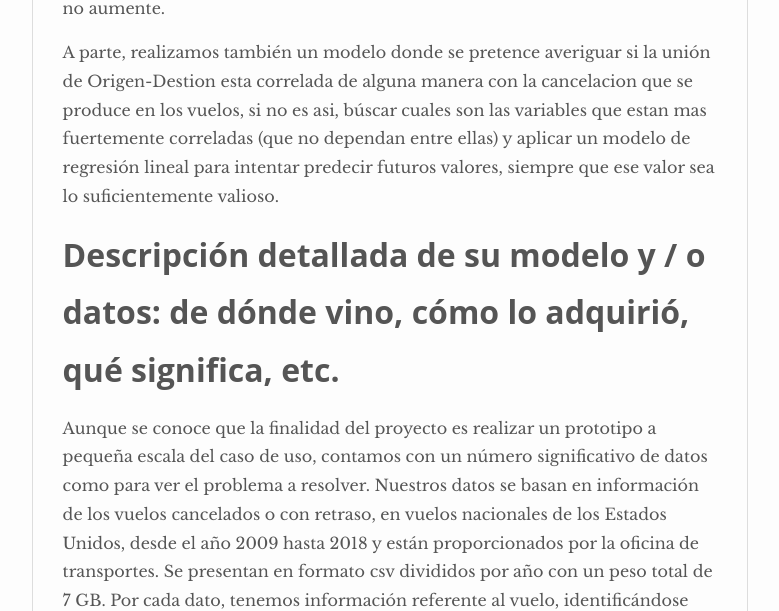
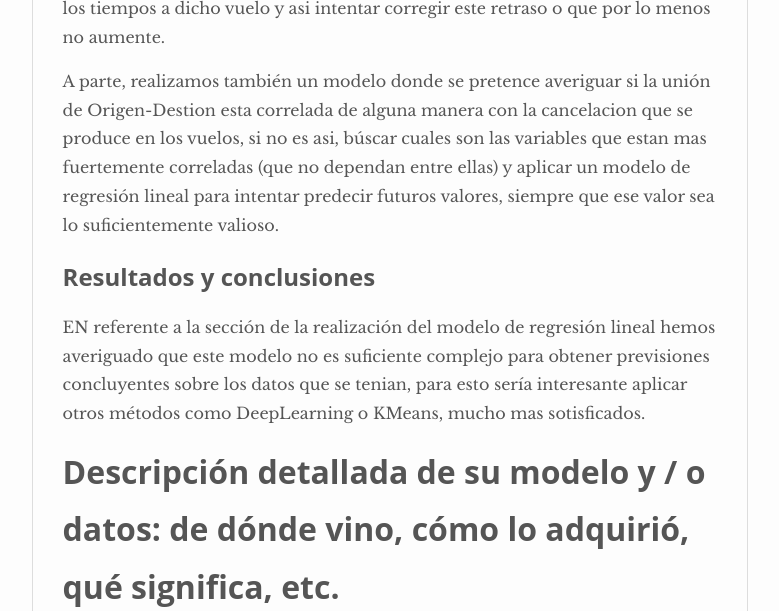
Before and after one commit to ivanfermena/Airline-Delay-Cancellation-Big-Data, a Jekyll site: the page built from _pages/documents.md, in a window 1280 px wide and 1400 px high, scrolled down 4530 px. Shown: the top 611 px of the window, without its empty margins (250-1029 px from the left). Built offline with Jekyll 4.4.1, drawn with Linux system fonts in a browser that asks for light colours; some of the changed text lies outside the part shown; grey boxes are pictures that could not be loaded.

Commit message:
Documentacion

```diff
--- a/_pages/documents.md
+++ b/_pages/documents.md
@@ -53,10 +53,13 @@
 
 A parte, realizamos también un modelo donde se pretence averiguar si la unión de Origen-Destion esta correlada de alguna manera con la cancelacion que se produce en los vuelos, si no es asi, búscar cuales son las variables que estan mas fuertemente correladas (que no dependan entre ellas) y aplicar un modelo de regresión lineal para intentar predecir futuros valores, siempre que ese valor sea lo suficientemente valioso.
 
+## Resultados y conclusiones
+
+EN referente a la sección de la realización del modelo de regresión lineal hemos averiguado que este modelo no es suficiente complejo para obtener previsiones concluyentes sobre los datos que se tenian, para esto sería interesante aplicar otros métodos como DeepLearning o KMeans, mucho mas sotisficados.
 
 # **Descripción detallada de su modelo y / o datos: de dónde vino, cómo lo adquirió, qué significa, etc.**
 
-Aunque se conoce que la finalidad del proyecto es realizar un prototipo a pequeña escala del caso de uso, contamos con un número significativo de datos como para ver el problema a resolver. Nuestros datos se basan en información de los vuelos cancelados o con retraso, en vuelos nacionales de los Estados Unidos, desde el año 2009 hasta 2018 y están proporcionados por la oficina de transportes. Se presentan en formato csv divididos por año con un peso total de 7 GB. Por cada dato, tenemos información referente al vuelo, identificándose aerolínea y vuelo. Además de los tiempos de vuelo desglosados en despegue, vuelo y aterrizaje. Con sus respectivos tiempos de retraso. En caso de que el vuelo se retrase, se desglosa las causas y se calcula en minutos. En caso de que se cancele o desvíe el vuelo, también se muestra la causa. La mayoría de campos presenta una buena calidad, aunque no todos están exentos de datos nulos. A continuación se explica detenidamente cada campo del dataset para un mayor entendimiento:
+Aunque se conoce que la finalidad del proyecto es realizar un prototipo a pequeña escala del caso de uso, contamos con un número significativo de datos como para ver el problema a resolver. Nuestros datos se basan en información de los vuelos cancelados o con retraso, en vuelos nacionales de los Estados Unidos, desde el año 2009 hasta 2018 y están proporcionados por la ![oficina de transportes](https://www.transtats.bts.gov/DL_SelectFields.asp?Table_ID=236&DB_Short_Name=On-Time). Se presentan en formato csv divididos por año con un peso total de 7 GB. Por cada dato, tenemos información referente al vuelo, identificándose aerolínea y vuelo. Además de los tiempos de vuelo desglosados en despegue, vuelo y aterrizaje. Con sus respectivos tiempos de retraso. En caso de que el vuelo se retrase, se desglosa las causas y se calcula en minutos. En caso de que se cancele o desvíe el vuelo, también se muestra la causa. A continuación se explica detenidamente cada campo del dataset para un mayor entendimiento:
 
 ![]({{site.baseurl}}/images/dataset1.png)
 
@@ -64,7 +67,9 @@
 
 ![]({{site.baseurl}}/images/dataset3.png)
 
+![]({{site.baseurl}}/images/dataset4.png)
 
+La mayoría de campos presenta una buena calidad, aunque no todos están exentos de datos nulos. Por tanto, se realizó un analisis de los datos y se eliminaron aquellos que podian afectar negativa a los analisis. Aunque la calidad de los datos es buena, la manera de tratar campos no usados en la sección de cancelaciones es a partir de nulos, lo que implica un trato especifico para estos casos.
 
 # **Descripción técnica de la aplicación paralela, modelos de programación, plataforma e infraestructura.**
 
```
Also changed, not shown: images/dataset1.png, images/dataset2.png, images/dataset3.png, images/dataset4.png (added).
